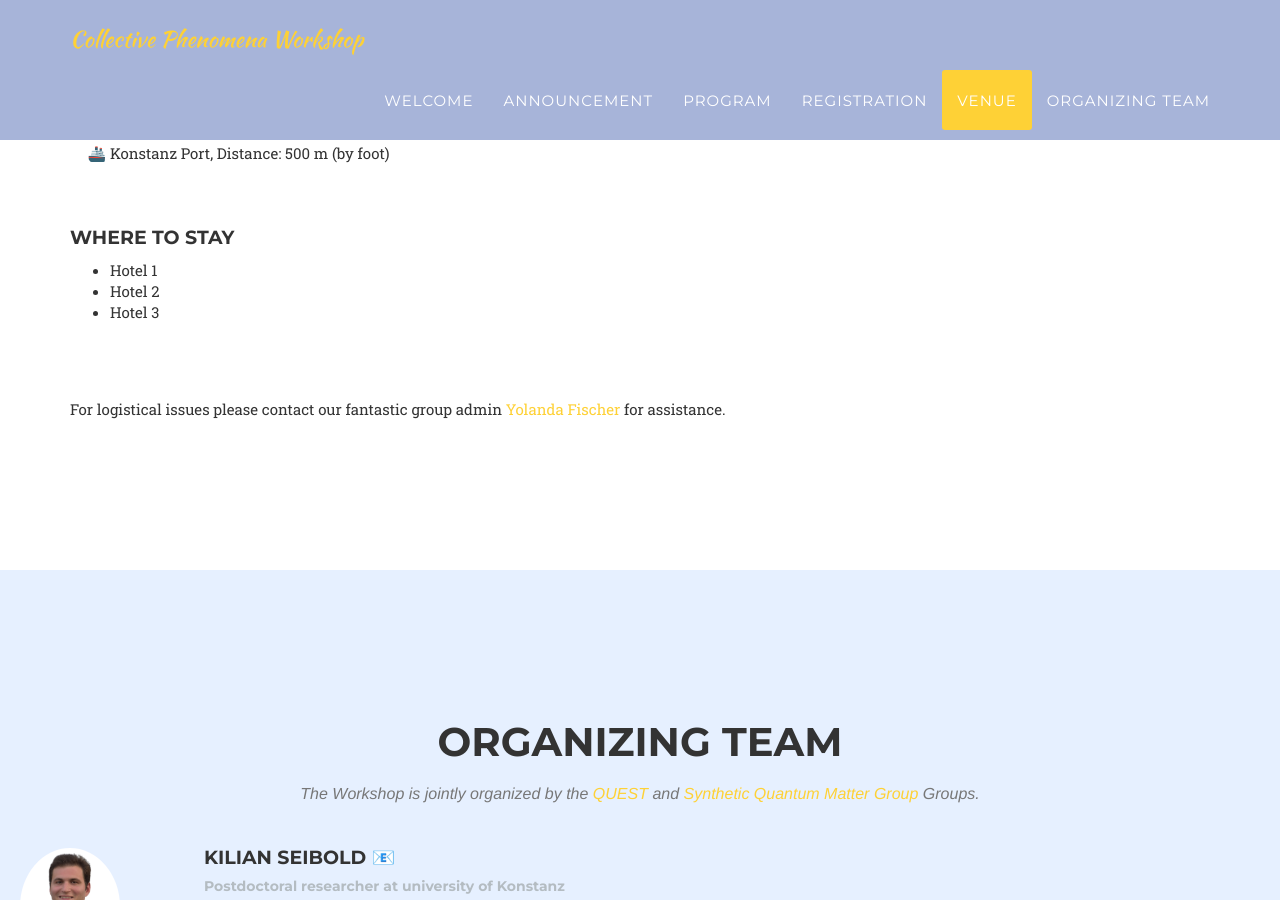
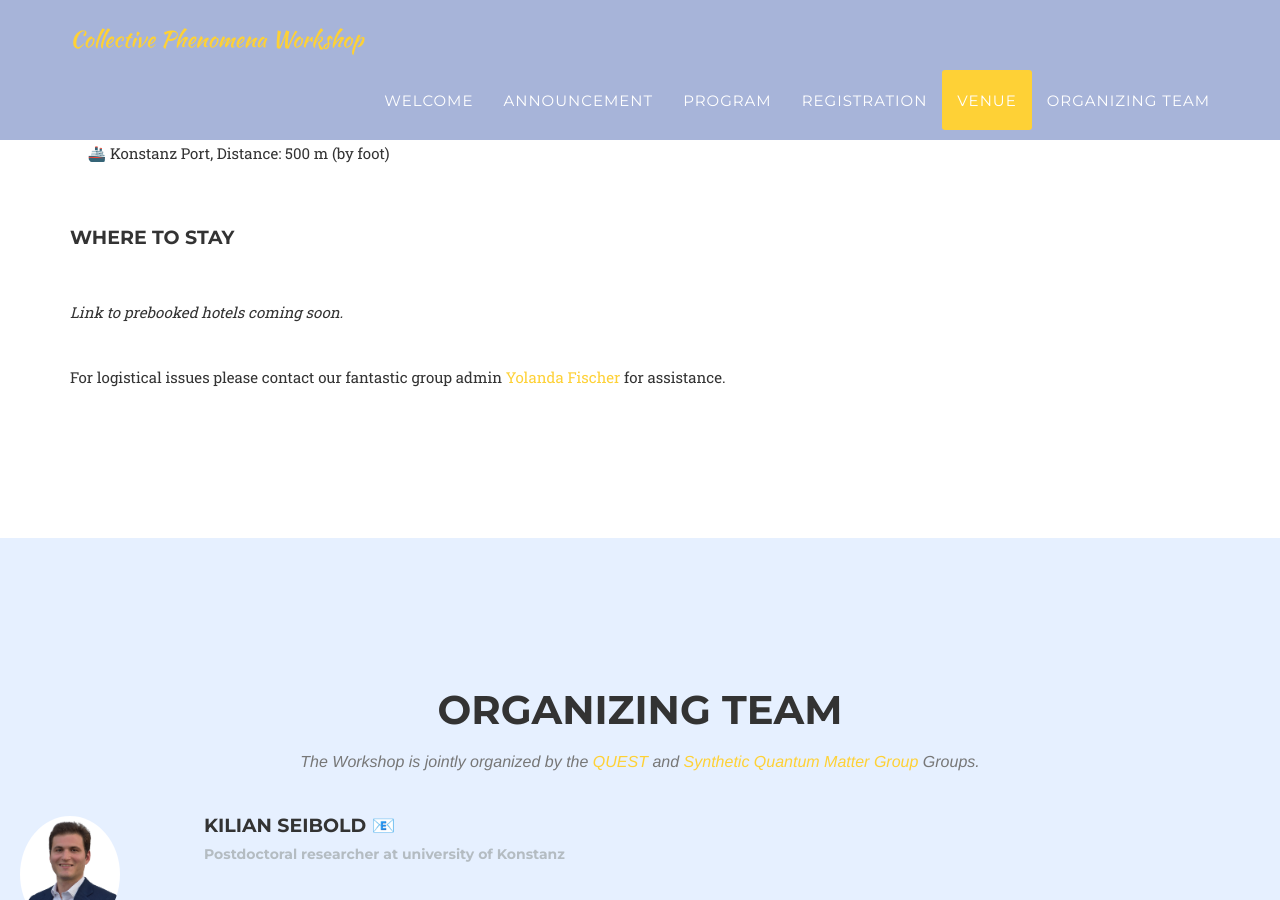
Before and after one commit to KilianSeibold/KilianSeibold.github.io, a Jekyll site: the page built from index.html, in a window 1280 px wide and 900 px high, scrolled down 4754 px. Built offline with Jekyll 4.4.1, drawn with Linux system fonts in a browser that asks for light colours; some web fonts are replaced.

Commit message:
Update venue.html

```diff
--- a/_includes/venue.html
+++ b/_includes/venue.html
@@ -54,14 +54,18 @@
   <li> Konstanz Port, Distance: 500 m (by foot)</li>
 </ul>
 
+
 <br><br>
 
 <h4 class="subheading"> Where to stay</h4>
- <ul>
+
+<br><br>
+<em>Link to prebooked hotels coming soon.</em>
+ <!-- <ul>
   <li> Hotel 1</li>
   <li> Hotel 2</li>
   <li> Hotel 3</li>
-</ul>
+</ul>    -->
 <br>
 
  <!-- <div class="row">
```
